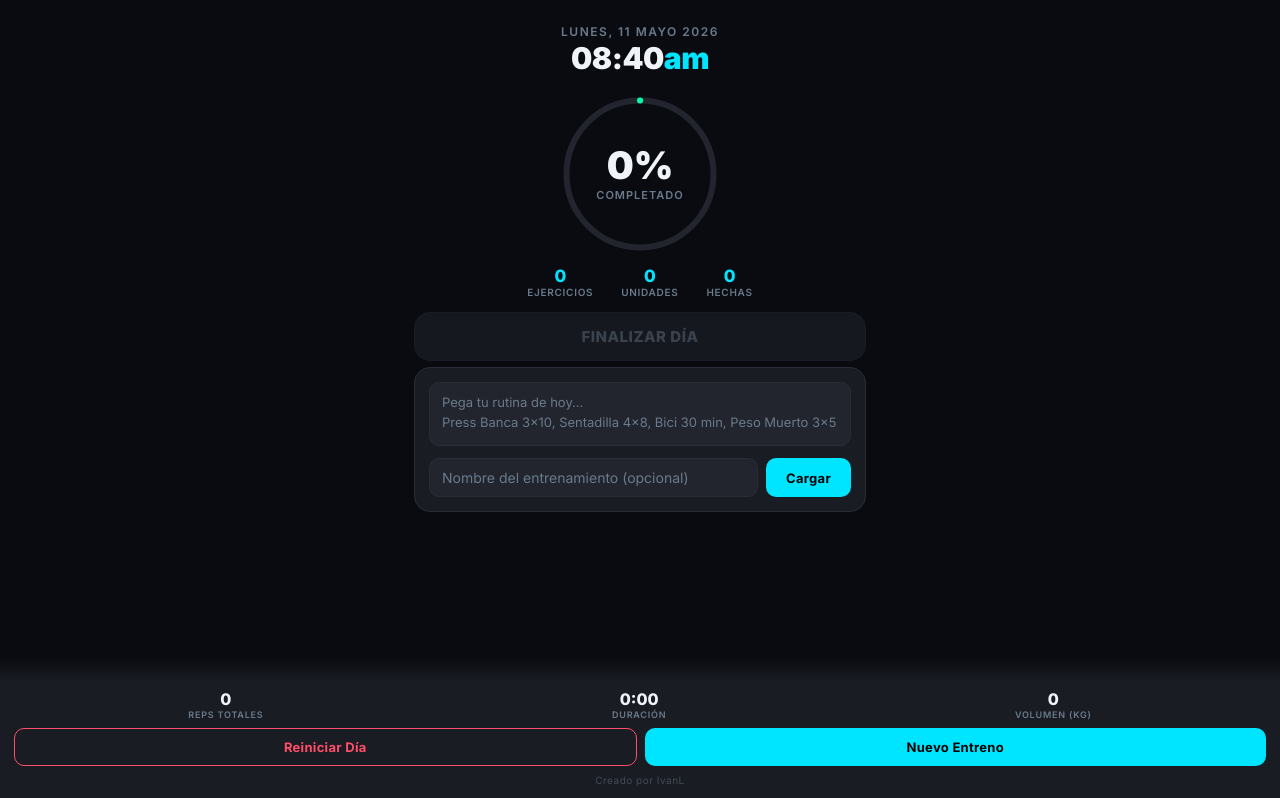
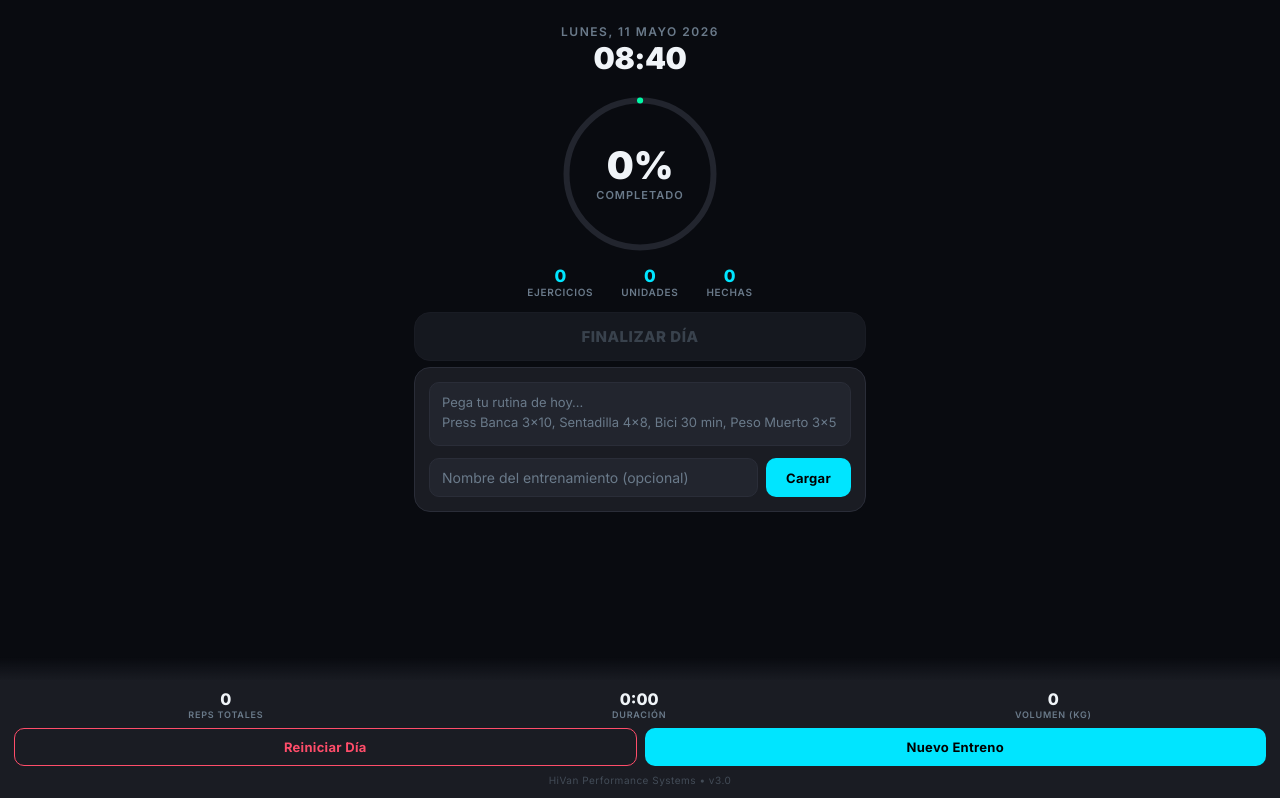
Before and after one commit to hiban751/Entrenamiento-Gym, a plain HTML site: page index.html in a window 1280 px wide. Shown: the top 798 px of the page. Drawn offline with Linux system fonts and the light colour scheme.

Commit message:
Add files via upload

```diff
--- a/index.html
+++ b/index.html
@@ -3,6 +3,10 @@
 <head>
 <meta charset="UTF-8">
 <meta name="viewport" content="width=device-width, initial-scale=1.0, maximum-scale=1.0, user-scalable=no">
+<meta name="apple-mobile-web-app-capable" content="yes">
+<meta name="apple-mobile-web-app-status-bar-style" content="black-translucent">
+<link rel="icon" href="https://fav.farm/🏋️">
+<link rel="apple-touch-icon" href="https://fav.farm/🏋️">
 <title>IRON TRACKER</title>
 <link href="https://fonts.googleapis.com/css2?family=Inter:wght@400;500;600;700;800;900&display=swap" rel="stylesheet">
 <style>
@@ -265,7 +269,7 @@ body{font-family:'Inter',sans-serif;background:var(--bg);color:var(--text);-webk
     <button class="b b-danger b-fl" id="resetBtn">Reiniciar Día</button>
     <button class="b b-cyan b-fl" id="newBtn">Nuevo Entreno</button>
   </div>
-  <div style="text-align:center;margin-top:8px;font-size:10px;color:var(--dim);opacity:.5;letter-spacing:.5px">Creado por IvanL</div>
+  <p style="text-align:center;margin-top:8px;font-size:10px;color:var(--dim);opacity:.5;letter-spacing:.5px">HiVan Performance Systems • v3.0</p>
 </div>
 
 <script>
@@ -284,10 +288,8 @@ function clock() {
   const d = DAYS[n.getDay()].toUpperCase();
   const m = MOS[n.getMonth()].toUpperCase();
   document.getElementById('hdrDate').textContent = `${d}, ${n.getDate()} ${m} ${n.getFullYear()}`;
-  let h = n.getHours(), mi = n.getMinutes();
-  const am = h >= 12 ? 'pm' : 'am';
-  if (h > 12) h -= 12; if (h === 0) h = 12;
-  document.getElementById('hdrTime').innerHTML = `${String(h).padStart(2,'0')}:${String(mi).padStart(2,'0')}<span>${am}</span>`;
+  const h = n.getHours(), mi = n.getMinutes();
+  document.getElementById('hdrTime').textContent = `${String(h).padStart(2,'0')}:${String(mi).padStart(2,'0')}`;
 }
 
 // ====== Audio ======
```
